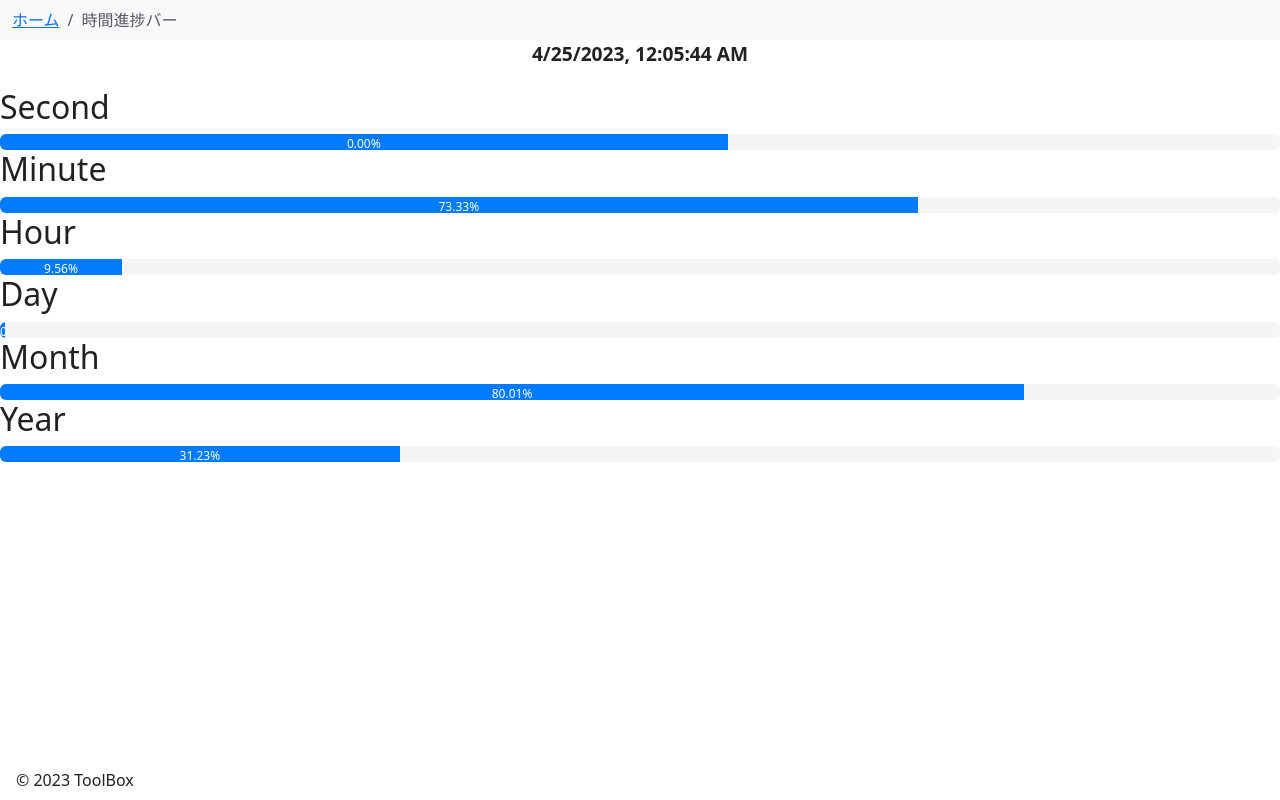
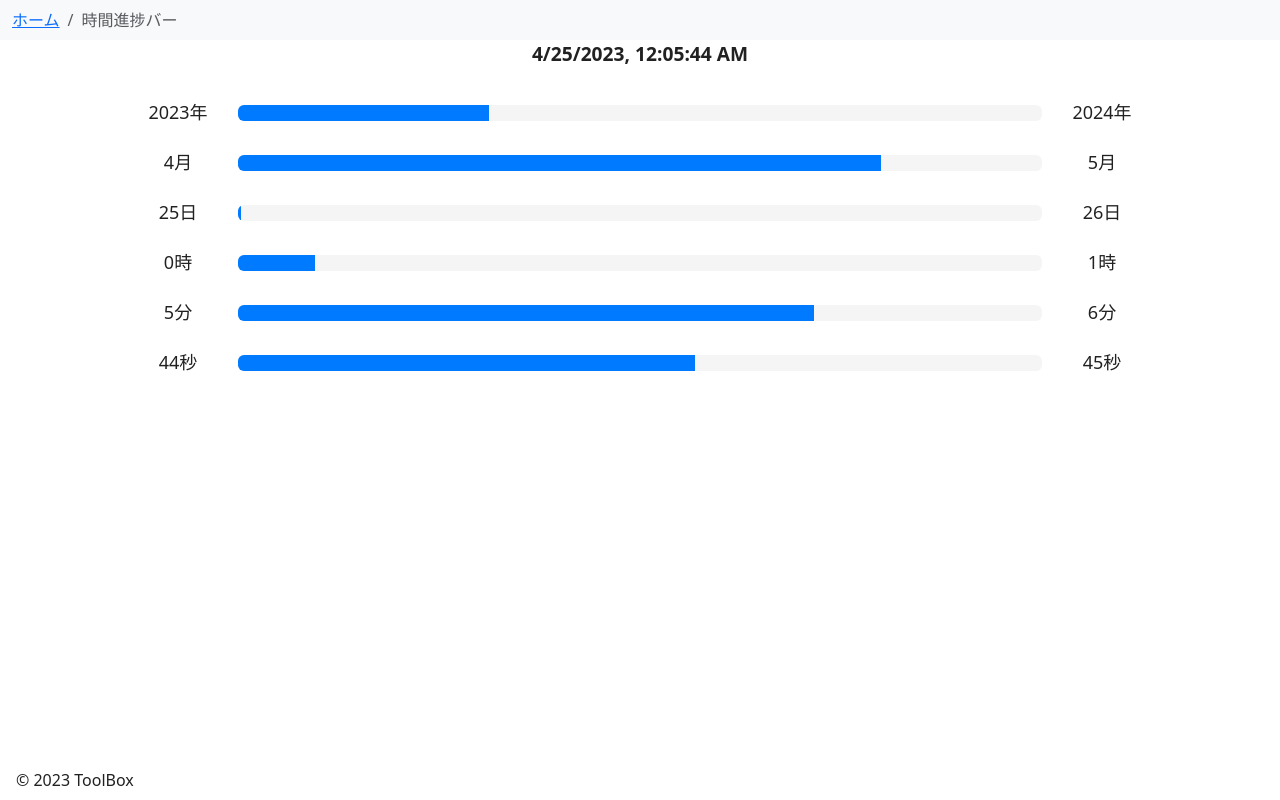
Before and after one commit to foresukecom/toolbox, a Vue app: page /time-progress in a window 1280 px wide. Built offline with nearby package versions, Linux system fonts and the light colour scheme.

Commit message:
fix: レイアウト修正

```diff
--- a/src/components/TimeProgress.vue
+++ b/src/components/TimeProgress.vue
@@ -1,13 +1,17 @@
 <template>
   <div>
-    <h2>{{ unit }}</h2>
-    <div class="progress">
-      <div class="progress-bar" :style="{width: progressPercentage + '%'}">
-        {{ progressPercentage.toFixed(2) }}%
+    <div class="progress-container">
+      <div class="progress-value">{{ currentVal }}{{ unit }}</div>
+      <div class="progress">
+        <div class="progress-bar" :style="{ width: progressPercentage + '%' }">
+          {{ progressPercentage.toFixed(2) }}%
+        </div>
       </div>
+      <div class="progress-value">{{ nextVal }}{{ unit }}</div>
     </div>
   </div>
 </template>
+
 
 <script>
 export default {
@@ -24,24 +28,47 @@ export default {
     totalTime: {
       type: Number,
       required: true
-    }
+    },
+    currentVal: {
+      type: Number,
+      required: true
+    },
+    nextVal: {
+      type: Number,
+      required: true
+    },
   },
   computed: {
     progressPercentage() {
       return (this.currentTime / this.totalTime) * 100;
-    }
+    },
   }
 }
 </script>
 
 <style scoped>
+.progress-container {
+  display: flex;
+  align-items: center;
+  width: 80%;
+  height: 50px;
+  margin: 0 auto;
+}
+
+.progress-value {
+  width: 100px;
+  text-align: center;
+  font-size: large;
+}
+
 .progress {
-  width: 100%;
+  flex-grow: 1;
+  margin: 0 10px;
   background-color: #f5f5f5;
 }
 
 .progress-bar {
-  height: 20px;
+  height: 45px;
   background-color: #007bff;
 }
 </style>
--- a/src/views/AllTimeProgress.vue
+++ b/src/views/AllTimeProgress.vue
@@ -1,13 +1,18 @@
 <template>
   <div>
     <div class="current-time">{{ formattedNow }}</div>
-
-    <TimeProgress unit="Second" :currentTime="currentTimeOfSecond" :totalTime="totalTimeOfSecond" />
-    <TimeProgress unit="Minute" :currentTime="currentTimeOfMinute" :totalTime="totalTimeOfMinute" />
-    <TimeProgress unit="Hour" :currentTime="currentTimeOfHour" :totalTime="totalTimeOfHour" />
-    <TimeProgress unit="Day" :currentTime="currentTimeOfDay" :totalTime="totalTimeOfDay" />
-    <TimeProgress unit="Month" :currentTime="currentTimeOfMonth" :totalTime="totalTimeOfMonth" />
-    <TimeProgress unit="Year" :currentTime="currentTimeOfYear" :totalTime="totalTimeOfYear" />
+    <TimeProgress unit="年" :currentTime="currentTimeOfYear" :totalTime="totalTimeOfYear" :currentVal="currentYear"
+      :nextVal="nextYear" />
+      <TimeProgress unit="月" :currentTime="currentTimeOfMonth" :totalTime="totalTimeOfMonth" :currentVal="currentMonth"
+      :nextVal="nextMonth" />
+      <TimeProgress unit="日" :currentTime="currentTimeOfDay" :totalTime="totalTimeOfDay" :currentVal="currentDay"
+      :nextVal="nextDay" />
+      <TimeProgress unit="時" :currentTime="currentTimeOfHour" :totalTime="totalTimeOfHour" :currentVal="currentHour"
+      :nextVal="nextHour" />
+      <TimeProgress unit="分" :currentTime="currentTimeOfMinute" :totalTime="totalTimeOfMinute"
+      :currentVal="currentMinute" :nextVal="nextMinute" />
+    <TimeProgress unit="秒" :currentTime="currentTimeOfSecond" :totalTime="totalTimeOfSecond"
+      :currentVal="currentSecond" :nextVal="nextSecond" />
   </div>
 </template>
 
@@ -78,7 +83,45 @@ export default {
     },
     formattedNow() {
       return this.now.toLocaleString();
+    },
+
+    currentYear() {
+      return this.now.getFullYear();
+    },
+    nextYear() {
+      return this.now.getFullYear() + 1;
+    },
+    currentMonth() {
+      return this.now.getMonth() + 1;
+    },
+    nextMonth() {
+      return this.now.getMonth() === 11 ? 1 : this.now.getMonth() + 2;
+    },
+    currentDay() {
+      return this.now.getDate();
+    },
+    nextDay() {
+      return this.now.getDate() === new Date(this.now.getFullYear(), this.now.getMonth() + 1, 0).getDate() ? 1 : this.now.getDate() + 1;
+    },
+    currentHour() {
+      return this.now.getHours();
+    },
+    nextHour() {
+      return this.now.getHours() === 23 ? 0 : this.now.getHours() + 1;
+    },
+    currentMinute() {
+      return this.now.getMinutes();
+    },
+    nextMinute() {
+      return this.now.getMinutes() === 59 ? 0 : this.now.getMinutes() + 1;
+    },
+    currentSecond() {
+      return this.now.getSeconds();
+    },
+    nextSecond() {
+      return this.now.getSeconds() === 59 ? 0 : this.now.getSeconds() + 1;
     }
+
   },
   mounted() {
     this.updateSecondProgress();
@@ -99,5 +142,4 @@ export default {
   font-weight: bold;
   margin-bottom: 1em;
   text-align: center;
-}
-</style>
+}</style>
```
